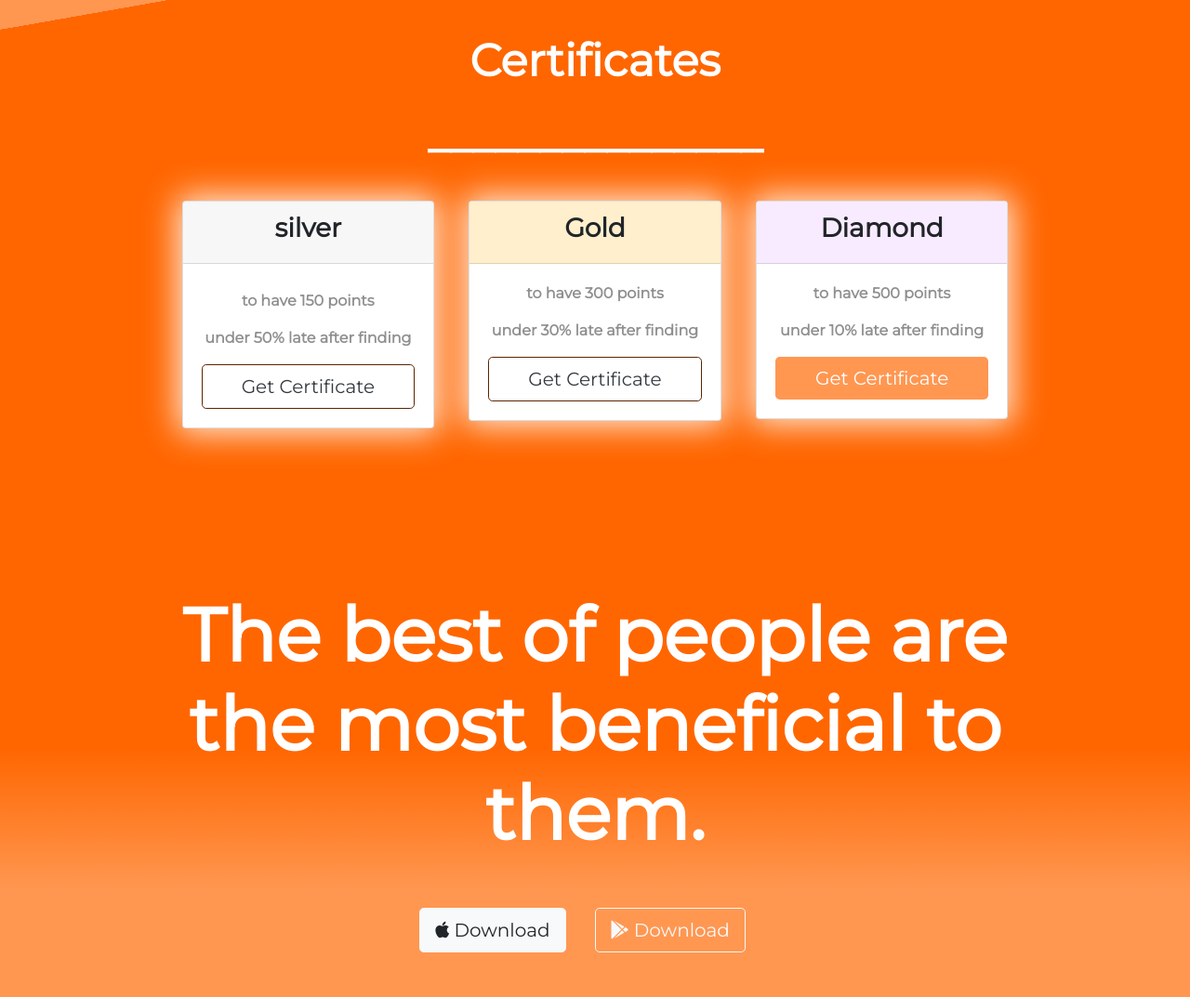
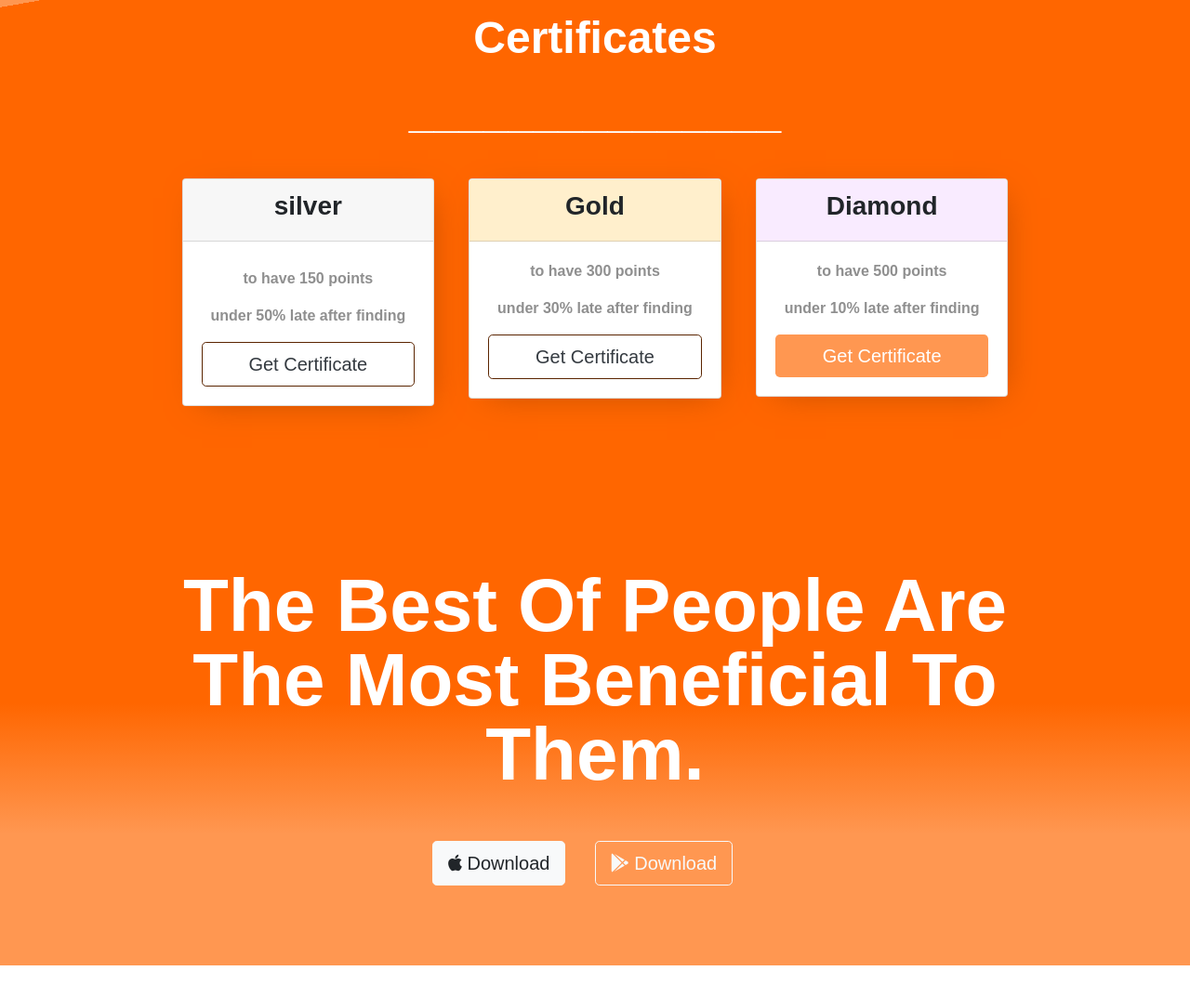
Before and after one commit to mohamed-bahaa21/mafqoodat-web, a plain HTML site: page index.html in a window 1280 px wide. Shown: the part 2068-3141 px from the top of the page at 93% size. Drawn offline with nearby package versions, Linux system fonts and the light colour scheme.

Commit message:
updated: ui

```diff
--- a/css/styles.css
+++ b/css/styles.css
@@ -1,5 +1,5 @@
 body {
-  font-family: "Montserrat";
+  font-family: sans-serif;
 }
 
 #title {
@@ -13,21 +13,18 @@ body {
 }
 
 h1 {
-  font-family: 'Montserrat-Black', sans-serif;
   font-size: 3.5rem;
   line-height: 1.5;
   font-weight: 900;
 }
 
 h2 {
-  font-family: "Montserrat";
   font-weight: 900;
   font-size: 3rem;
   line-height: 1.5;
 }
 
 h3 {
-  font-family: "Montserrat";
   font-weight: 900;
 }
 
@@ -41,7 +38,6 @@ p {
 }
 
 .navbar-brand {
-  font-family: "Ubuntu";
   font-size: 2.5rem;
   font-weight: bold;
 }
@@ -52,7 +48,6 @@ p {
 
 .nav-link {
   font-size: 1.2rem;
-  font-family: "Montserrat";
   font-weight: lighter;
 }
 
@@ -152,7 +147,6 @@ p {
 
 #cta h3 {
   font-size: 3.5rem;
-  font-family: "Montserrat";
   font-weight: 900;
 }
 
--- a/index.html
+++ b/index.html
@@ -170,7 +170,7 @@
       <div class="row">
 
         <div class="pricing-column col-lg-4 col-md-6">
-          <div class="card" style="box-shadow: 0 0 35px 5px #ffede0;">
+          <div class="card" style="box-shadow: 7px 7px 35px -14px #b94b00;">
             <div class="card-header">
               <h3>silver</h3>
             </div>
@@ -184,7 +184,7 @@
         </div>
 
         <div class="pricing-column col-lg-4 col-md-6">
-          <div class="card" style="box-shadow: 0 0 35px 5px #ffede0;">
+          <div class="card" style="box-shadow: 7px 7px 35px -14px #b94b00;">
             <div class="card-header" style="background-color: #ffefcc;">
               <h3>Gold</h3>
             </div>
@@ -197,7 +197,7 @@
         </div>
 
         <div class="pricing-column col-lg-4">
-          <div class="card" style="box-shadow: 0 0 35px 5px #ffede0;">
+          <div class="card" style="box-shadow: 7px 7px 35px -14px #b94b00;">
             <div class="card-header" style="background-color: #f9ebff;">
               <h3>Diamond</h3>
             </div>
@@ -221,7 +221,9 @@
   <section id="cta" style="background: linear-gradient(0deg,  #ff9751 25%, #FF6600 50%);">
 
     <div style="position: relative; top: 3rem;">
-      <h3 style="font-size: 5rem;">The best of people are the most beneficial to them.</h3>
+      <h3 style="font-size: 5rem;
+      text-transform: capitalize;
+      line-height: 1em;">The best of people are the most beneficial to them.</h3>
       <button type="button" class="btn btn-light btn-lg download-button"><i class="fab fa-apple"></i> Download</button>
       <button type="button" class="btn btn-outline-light btn-lg download-button"><i class="fab fa-google-play"></i>
         Download</button>
@@ -231,6 +233,12 @@
 
 
   <!-- Footer -->
+
+  <style>
+    .social-icon {
+      color: #FF6600;
+    }
+  </style>
 
   <footer id="footer">
     <i class="social-icon fas fa-envelope"></i>
```
